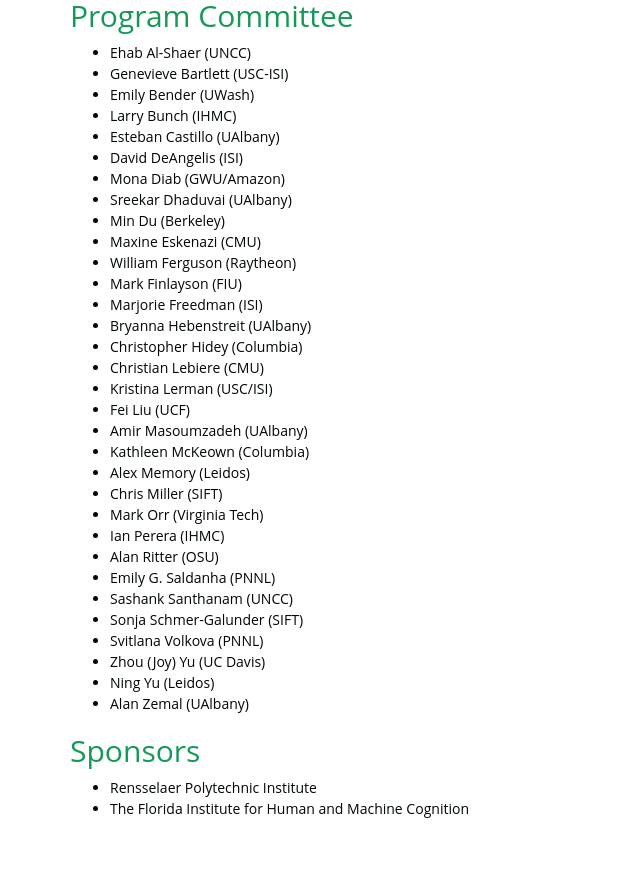
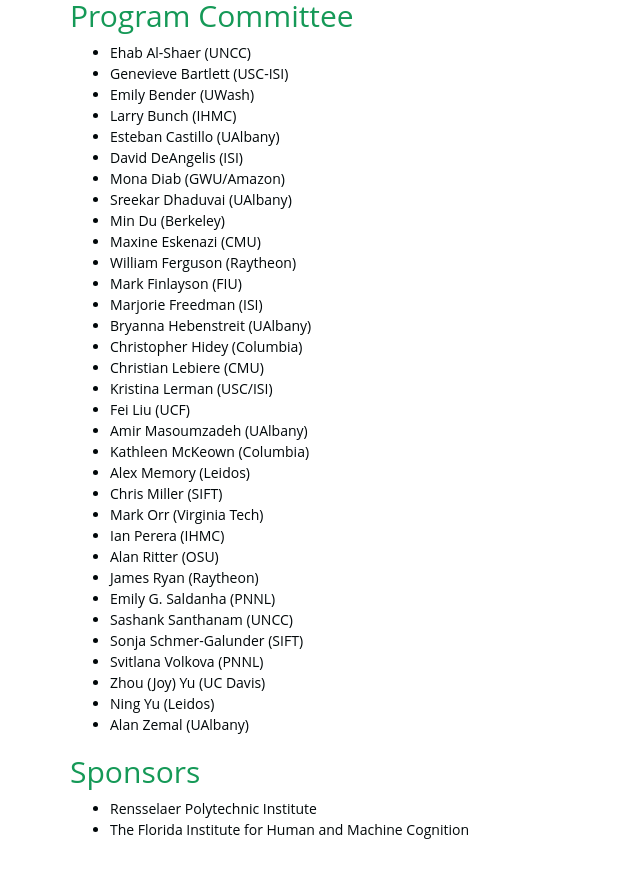
Before and after one commit to social-threats/social-threats.github.io, a Jekyll site: the page built from index.html, in a window 1280 px wide and 900 px high, scrolled down 2592 px. Shown: the top 878 px of the window, without its empty margins (0-640 px from the left). Built offline with Jekyll 4.4.1, drawn with Linux system fonts in a browser that asks for light colours; nearby versions of some CDN libraries.

Commit message:
added James Ryan

```diff
--- a/_includes/_STOC_2020/program_committee.html
+++ b/_includes/_STOC_2020/program_committee.html
@@ -4,7 +4,7 @@
 <h2>Program Committee</h2>
 
 <ul>
-        <li> Ehab Al-Shaer (UNCC)
+        <li>Ehab Al-Shaer (UNCC)
         <li>Genevieve Bartlett (USC-ISI)
         <li>Emily Bender (UWash)
         <li>Larry Bunch (IHMC)
@@ -29,6 +29,7 @@
         <li>Mark Orr (Virginia Tech)
         <li>Ian Perera (IHMC)
         <li>Alan Ritter (OSU)
+        <li>James Ryan (Raytheon)
         <li>Emily G. Saldanha (PNNL)
         <li>Sashank Santhanam (UNCC)
         <li>Sonja Schmer-Galunder (SIFT)
```
